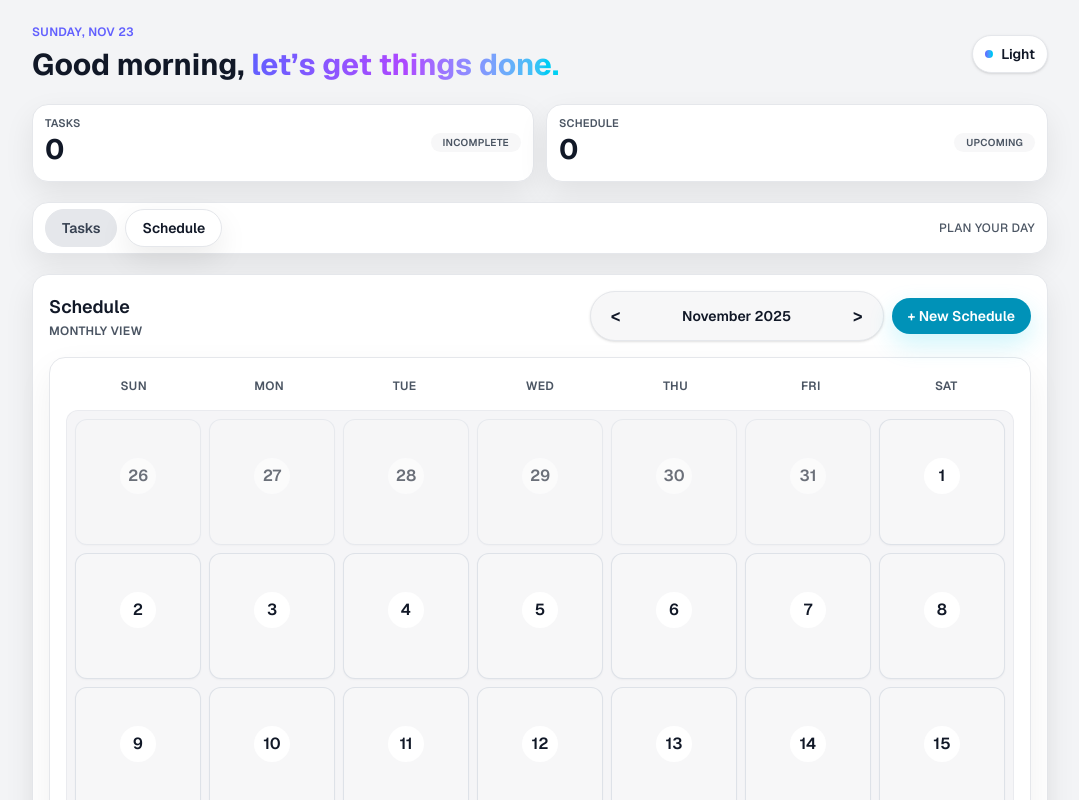
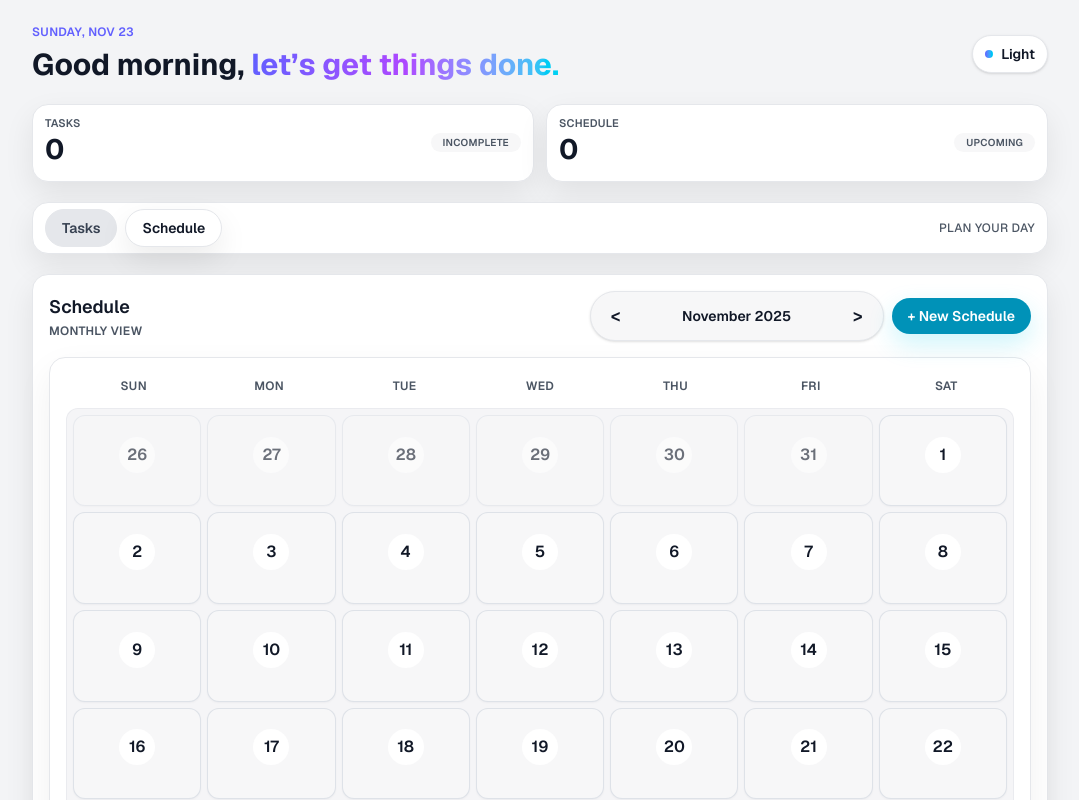
Before and after one commit to bbg-96/logme, a Next.js app: page / in a window 1280 px wide. Both pictures are taken after a click on the button "Schedule". Shown: the top 800 px of the page, without its empty margins (100-1179 px from the left). Built offline with nearby package versions, Linux system fonts and the light colour scheme.

Commit message:
Adjust calendar layout to fit on screen

```diff
--- a/components/schedule/calendar-day-cell.tsx
+++ b/components/schedule/calendar-day-cell.tsx
@@ -29,7 +29,7 @@ export function CalendarDayCell({
     <button
       onClick={() => onSelect(date)}
       className={cx(
-        "group relative flex aspect-[6/5] flex-col items-center justify-between rounded-xl border text-left transition-all duration-200 ease-out focus-visible:outline-none focus-visible:ring-2 focus-visible:ring-indigo-500 sm:aspect-square",
+        "group relative flex aspect-[7/5] flex-col items-center justify-between rounded-xl border text-left transition-all duration-200 ease-out focus-visible:outline-none focus-visible:ring-2 focus-visible:ring-indigo-500",
         "bg-[var(--color-bg-subtle)] text-[var(--color-text-primary)] border border-[rgba(148,163,184,0.25)] shadow-[0_1px_2px_rgba(15,23,42,0.04)]",
         "hover:-translate-y-0.5 hover:shadow-[var(--color-shadow-soft)] hover:bg-[var(--color-bg-card)]",
         !inCurrentMonth && "opacity-60",
--- a/components/schedule/schedule-calendar.tsx
+++ b/components/schedule/schedule-calendar.tsx
@@ -129,7 +129,7 @@ export function ScheduleCalendar({
         )}
 
         <div className={`space-y-3 ${isFormOpen ? "lg:max-h-[700px] lg:overflow-y-auto lg:pr-1" : ""}`}>
-          <div className="space-y-3 rounded-2xl border border-[color:var(--color-border-subtle)] bg-[var(--color-bg-card)] p-3 shadow-[0_14px_36px_rgba(0,0,0,0.06)] sm:p-4">
+          <div className="space-y-2.5 rounded-2xl border border-[color:var(--color-border-subtle)] bg-[var(--color-bg-card)] p-3 shadow-[0_14px_36px_rgba(0,0,0,0.06)] sm:p-4">
             <div className="grid grid-cols-7 text-center text-xs font-semibold uppercase tracking-wide text-[var(--color-text-muted)]">
               {weekdayLabels.map((day) => (
                 <span key={day} className="py-1">
@@ -138,8 +138,8 @@ export function ScheduleCalendar({
               ))}
             </div>
 
-            <div className="rounded-xl border border-[color:var(--color-border-subtle)]/70 bg-[color:var(--color-border-subtle)]/40 p-[4px] sm:p-2">
-              <div className="grid grid-cols-7 gap-[4px] sm:gap-2">
+            <div className="rounded-xl border border-[color:var(--color-border-subtle)]/70 bg-[color:var(--color-border-subtle)]/40 p-[4px] sm:p-1.5">
+              <div className="grid grid-cols-7 gap-[4px] sm:gap-1.5">
                 {monthDays.map(({ date, inCurrentMonth }) => {
                   const key = toLocalDateString(date);
                   const daySchedules = schedulesByDate[key];
```
